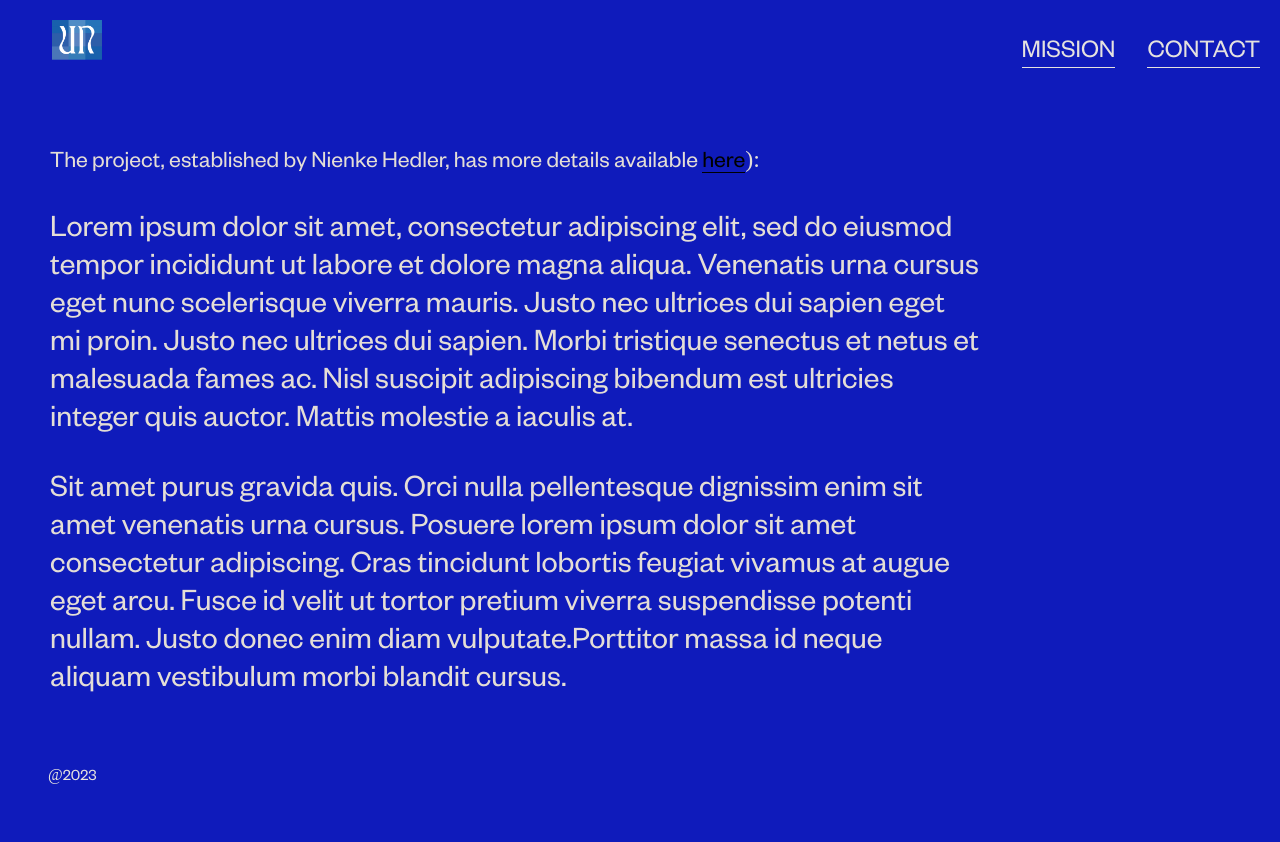
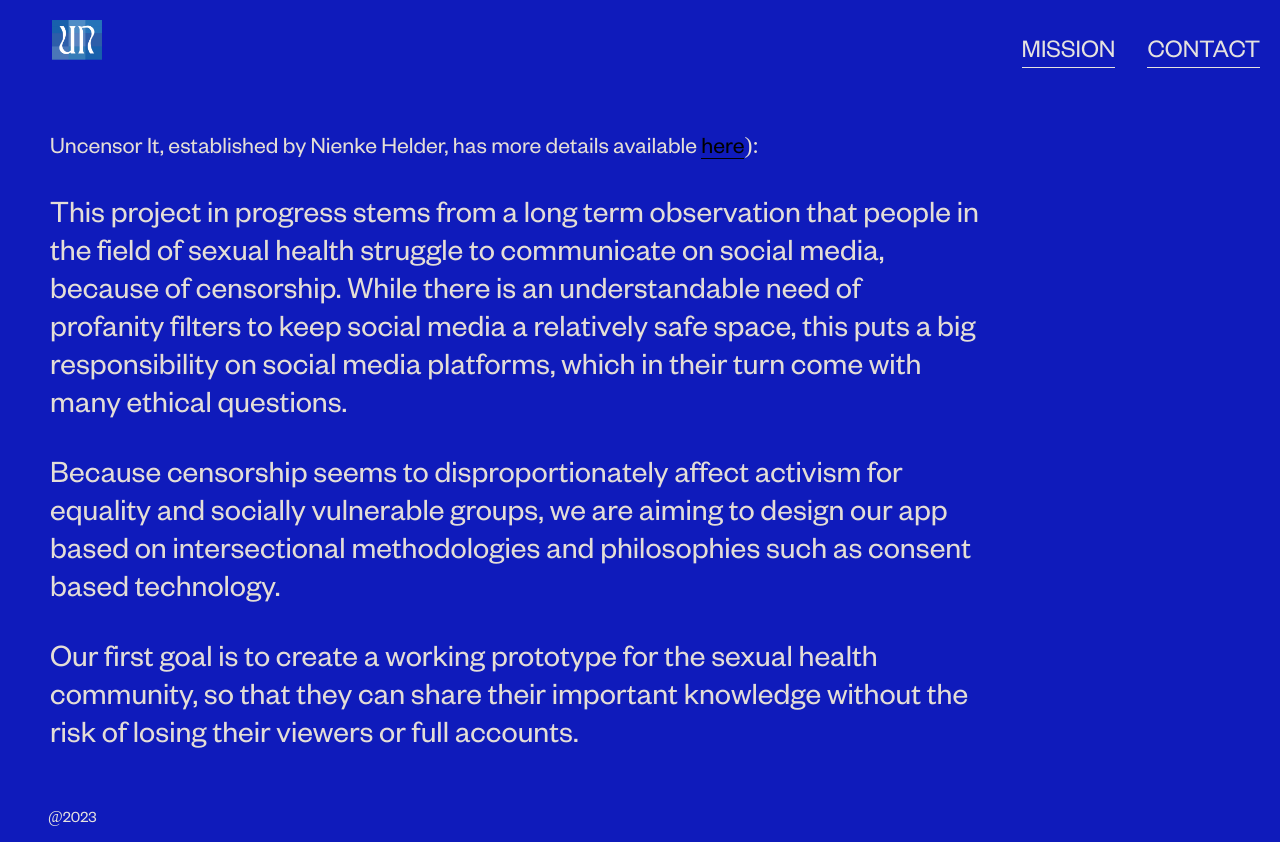
Before and after one commit to NastasyaZaytseva/Uncensore-it, a Next.js app: page /mission in a window 1280 px wide. Before the commit the page ends 800 px from the top, so only its background shows below. Built offline with nearby package versions, Linux system fonts and the light colour scheme.

Commit message:
new content

```diff
--- a/pages/mission.js
+++ b/pages/mission.js
@@ -5,12 +5,15 @@ const Mission = () => {
   return (
     <div className={styles.mission}>
         <p className={styles.intro}>
-        The project, established by Nienke Hedler, has more details available <a href="https://www.nienkehelder.com/">here</a>):
+        Uncensor It, established by Nienke Helder, has more details available <a href="https://www.nienkehelder.com/">here</a>):
     </p>
-      <p className={styles.text}>Lorem ipsum dolor sit amet, consectetur adipiscing elit, sed do eiusmod tempor incididunt ut labore et dolore magna aliqua. Venenatis urna cursus eget nunc scelerisque viverra mauris. Justo nec ultrices dui sapien eget mi proin. Justo nec ultrices dui sapien. Morbi tristique senectus et netus et malesuada fames ac.
-        Nisl suscipit adipiscing bibendum est ultricies integer quis auctor. Mattis molestie a iaculis at.</p>
-        <p className={styles.text}>Sit amet purus gravida quis. Orci nulla pellentesque dignissim enim sit amet venenatis urna cursus. Posuere lorem ipsum dolor sit amet consectetur adipiscing. Cras tincidunt lobortis feugiat vivamus at augue eget arcu. Fusce id velit ut tortor pretium viverra suspendisse potenti nullam.
-        Justo donec enim diam vulputate.Porttitor massa id neque aliquam vestibulum morbi blandit cursus.</p>
+      <p className={styles.text}>This project in progress stems from a long term observation that people in the field of sexual health struggle to communicate on social media, because of censorship. While there is an understandable need of profanity filters to keep social media a relatively safe space, this puts a big responsibility on social media platforms, which in their turn come with many ethical questions.
+
+
+</p>
+        <p className={styles.text}>Because censorship seems to disproportionately affect activism for equality and socially vulnerable groups, we are aiming to design our app based on intersectional methodologies and philosophies such as consent based technology.</p>
+
+        <p className={styles.text}>Our first goal is to create a working prototype for the sexual health community, so that they can share their important knowledge without the risk of losing their viewers or full accounts. </p>
 
     </div>
   );
--- a/styles/Contact.module.css
+++ b/styles/Contact.module.css
@@ -12,5 +12,5 @@
 .contact a {
     font-size: 47px;
     color: #e3cac7;
-    line-height: 62px;
+    line-height: 52px;
 }
```
Also changed, not shown: pages/contact.js (+3 -5 lines).
